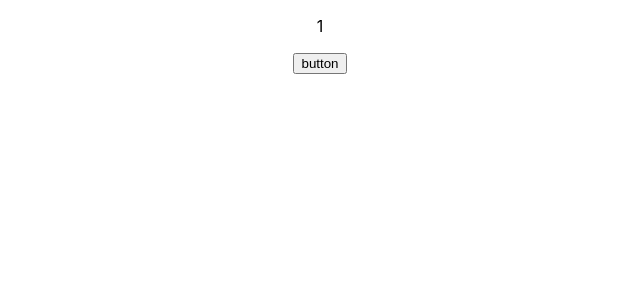
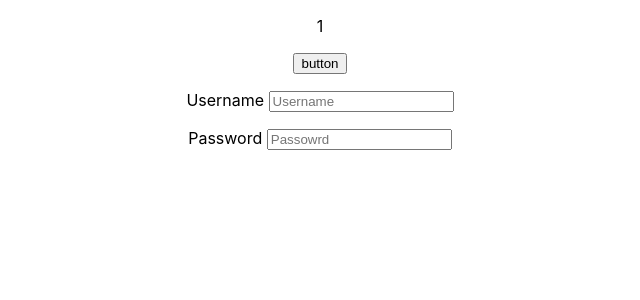
Before and after one commit to pkfoury/HouseMate, a React (Create React App) app: page / in a window 1280 px wide. Shown: the top 300 px of the page, without its empty margins (320-960 px from the left). Built offline with nearby package versions, Linux system fonts and the light colour scheme.

Commit message:
added fields for login

```diff
--- a/src/App.js
+++ b/src/App.js
@@ -2,12 +2,14 @@ import React, { Component } from 'react';
 import logo from './logo.svg';
 import './App.css';
 import Home from './pages/Home'
+import Login from './pages/Login';
 
 class App extends Component {
   render() {
     return (
       <div className="App">
         <Home />
+        <Login />
       </div>
     );
   }
--- a/src/components/Chore.js
+++ b/src/components/Chore.js
@@ -13,7 +13,9 @@ class Chore extends Component {
   render() {
     return (
       <div className="Chore">
-
+        <div>
+          <p>Login</p>
+        </div>
       </div>
     );
   }
--- a/src/pages/Home.js
+++ b/src/pages/Home.js
@@ -9,17 +9,18 @@ class Home extends Component {
     }
   }
 
-  handle() {
-    // this.setState( => {
-    //   peanut: peanut++;
-    // })
-  }
+  // handle() {
+  //    this.setState({
+  //      peanut: 4
+  //    });
+  // }
 
   render() {
+    console.log('render');
     return (
       <div className="Home">
         <p className="counter">{this.state.peanut}</p>
-        <button className="but" onClick={this.handle()}>button</button>
+        <button className="but" onClick={this.handle}>button</button>
       </div>
     );
   }
--- a/src/pages/Login.js
+++ b/src/pages/Login.js
@@ -7,9 +7,23 @@ class Login extends Component {
   }
   render() {
     return (
-      <div className="Login"></div>
-    );
+      <div className="Login">
+      <form>
+
+      <div>
+      <p>Username  <input type="text" placeholder="Username"/></p>
+
+      </div>
+
+      <div>
+      <p>Password  <input type="text" placeholder="Passowrd"/></p>
+      </div>
+      </form>
+
+      </div>
+
+      );
+    }
   }
-}
 
-export default Login;
+  export default Login;
```
